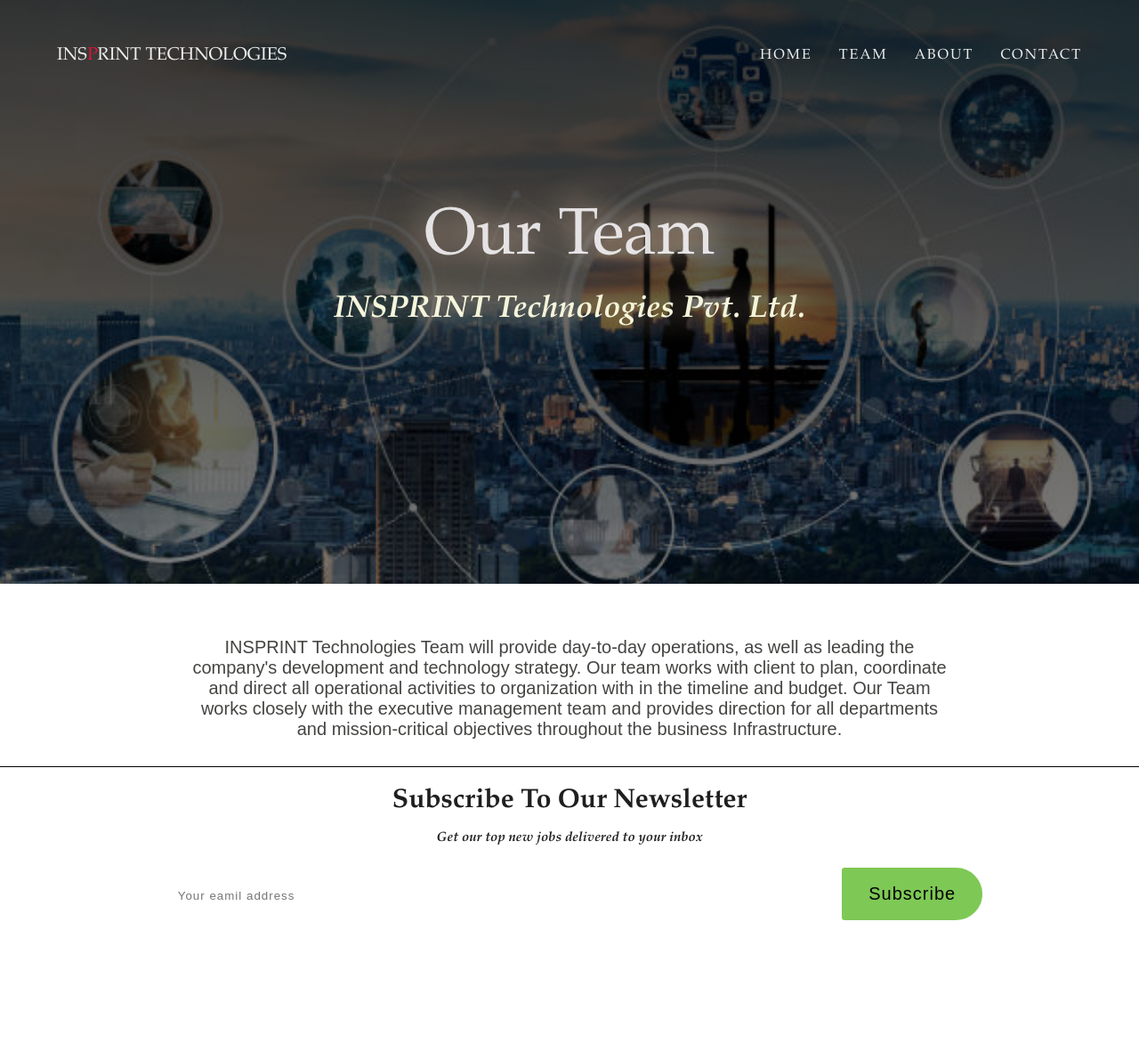
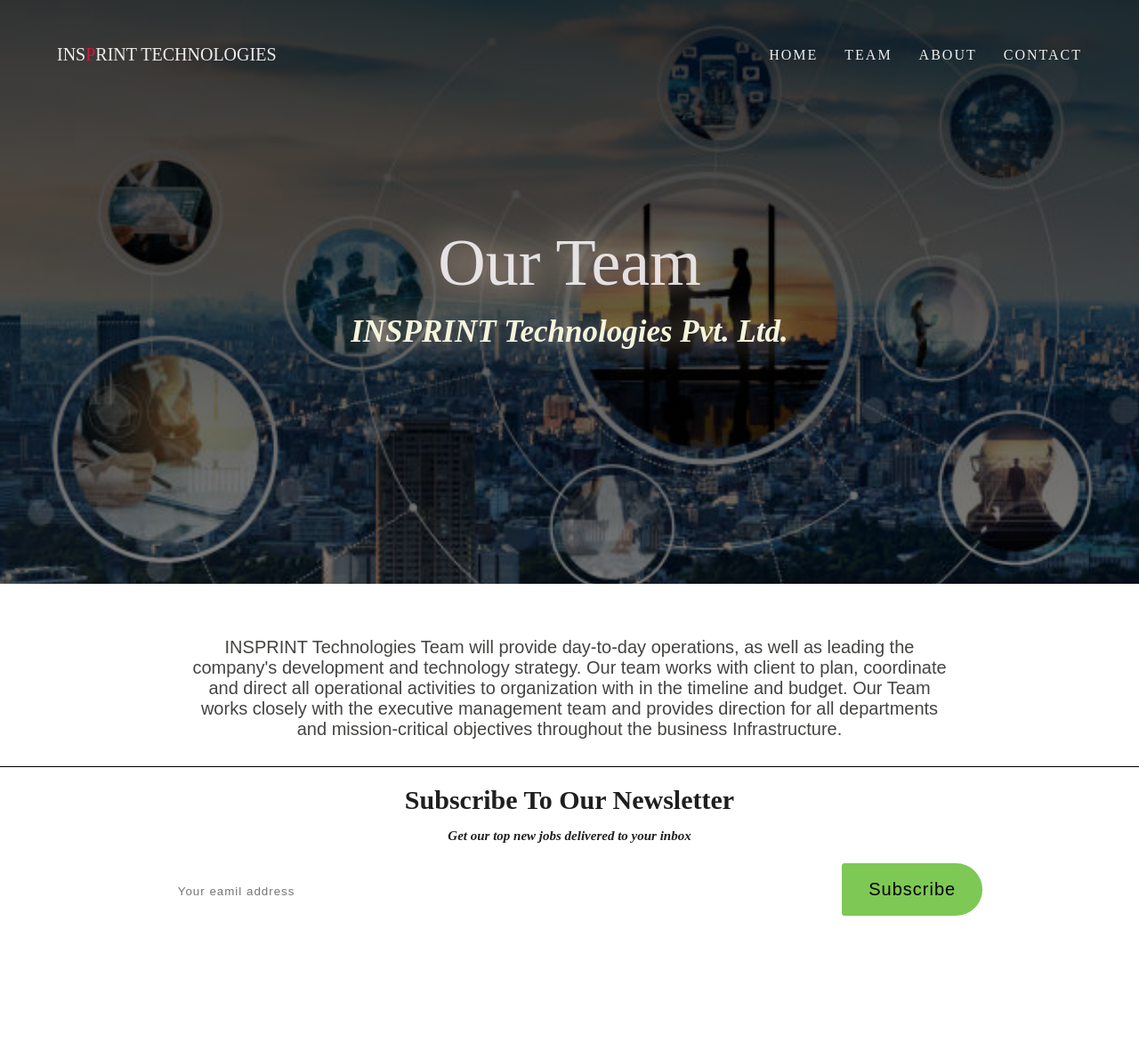
Before and after one commit to vidu21/Insprint-demo, a PHP site: page /team.html in a window 1280 px wide. Shown: the whole page at 89% size. Run offline with PHP 8.4, Linux system fonts and the light colour scheme; some libraries are stand-ins or nearby versions.

Commit message:
Update nav.css

```diff
--- a/CSS/nav.css
+++ b/CSS/nav.css
@@ -6,7 +6,7 @@
 
 html{
 	font-size: 10px;
-	font-family: Garamond, serif;
+	font-family: 'Times New Roman', serif;
 
 }
 
@@ -30,7 +30,9 @@ header{
 	width: 90%;
 	margin: 0 auto;
 }
-
+.header{
+	margin-top: 30px;
+}
 .menu-toggle{
 	position: absolute;
     overflow: hidden;
```
